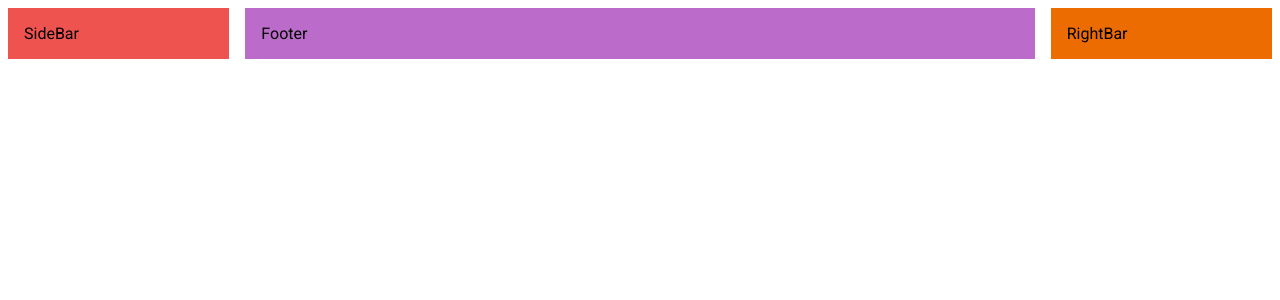
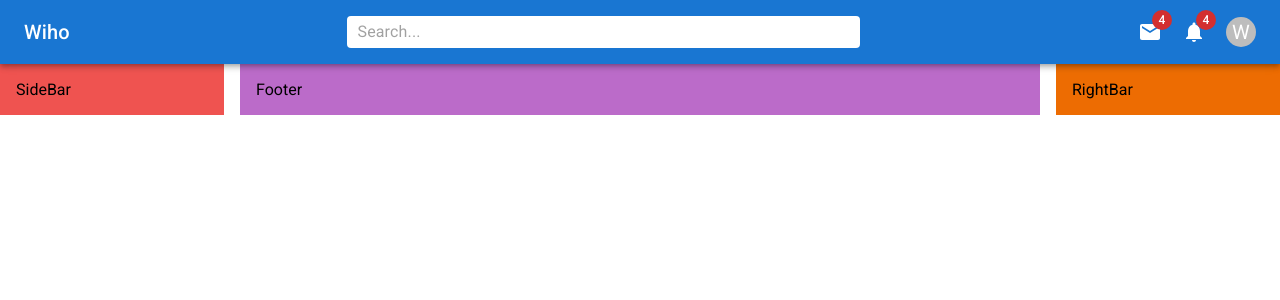
Before and after one commit to YYNPYWW/mui_demo, a React (Create React App) app: page / in a window 1280 px wide. Shown: the top 300 px of the page. Built offline with nearby package versions, Linux system fonts and the light colour scheme.

Commit message:
Navbar contains search and icons

```diff
--- a/public/index.html
+++ b/public/index.html
@@ -13,6 +13,7 @@
   <style>
     *{
       font-family: "Roboto", sans-serif;
+      margin: 0;
     }
   </style>
 
--- a/src/App.js
+++ b/src/App.js
@@ -10,8 +10,8 @@ import theme from './theme.js';
 function App() {
   return (
     <ThemeProvider theme={theme}>
+      <NavBar />
       <Stack direction='row' spacing={2} >
-        {/* <NavBar /> */}
         <SideBar />
         <Footer />
         <RightBar />
--- a/src/components/NavBar.jsx
+++ b/src/components/NavBar.jsx
@@ -1,8 +1,117 @@
-import React from 'react'
+import { Celebration, Mail, Notifications } from '@mui/icons-material';
+import { AppBar, InputBase, styled, Toolbar, Typography, Box, Badge, Avatar, Menu, MenuItem } from '@mui/material';
+import React, { useState } from 'react'
+
+const StyledToolbar = styled(Toolbar)({
+    display: 'flex',
+    justifyContent: 'space-between'
+})
+
+const Search = styled('div')(({ theme }) => ({
+    backgroundColor: 'white',
+    borderRadius: theme.shape.borderRadius,
+    padding: '0 10px',
+    width: '40%'
+}))
+
+const Icons = styled(Box)(({ theme }) => ({
+    display: 'none',
+    gap: '20px',
+    alignItems: 'center',
+    [theme.breakpoints.up('sm')]: {
+        display: 'flex'
+    }
+}))
+
+const AvatarBox = styled(Box)(({ theme }) => ({
+    display: 'flex',
+    gap: '10px',
+    alignItems: 'center',
+    [theme.breakpoints.up('sm')]: {
+        display: 'none'
+    }
+}))
 
 const NavBar = () => {
+    const [open, setOpen] = useState(false)
+
     return (
-        <div>NavBar</div>
+        <AppBar position='sticky' >
+            <StyledToolbar
+                sx={{
+
+                }}
+            >
+                <Typography
+                    variant='h6'
+                    sx={{
+                        display: { xs: 'none', sm: 'block' }
+                    }}
+                >
+                    Wiho
+                </Typography>
+                <Celebration
+                    sx={{
+                        display: { xs: 'block', sm: 'none' }
+                    }}
+                />
+                <Search>
+                    <InputBase
+                        placeholder='Search...'
+                    />
+                </Search>
+                <Icons>
+                    <Badge badgeContent={4} color="error">
+                        <Mail />
+                    </Badge>
+                    <Badge badgeContent={4} color="error">
+                        <Notifications />
+                    </Badge>
+                    <Avatar
+                        sx={{
+                            width: 30,
+                            height: 30,
+                        }}
+                        onClick={ e => setOpen(true) }
+                    >
+                        W
+                    </Avatar>
+                </Icons>
+                <AvatarBox
+                    onClick={ e => setOpen(true) }
+                >
+                    <Avatar
+                        sx={{
+                            width: 30,
+                            height: 30,
+                        }}
+                    >
+                        W
+                    </Avatar>
+                    <Typography>
+                        WW
+                    </Typography>
+                </AvatarBox>
+                <Menu
+                    id="demo-positioned-menu"
+                    aria-labelledby="demo-positioned-button"
+                    open={open}
+                    onClose={ e => setOpen(false) }
+                    anchorOrigin={{
+                        vertical: 'top',
+                        horizontal: 'right',
+                    }}
+                    transformOrigin={{
+                        vertical: 'top',
+                        horizontal: 'right',
+                    }}
+                >
+                    <MenuItem>Profile</MenuItem>
+                    <MenuItem>My account</MenuItem>
+                    <MenuItem>Logout</MenuItem>
+                </Menu>
+            </StyledToolbar>
+        </AppBar>
     )
 }
 
```
